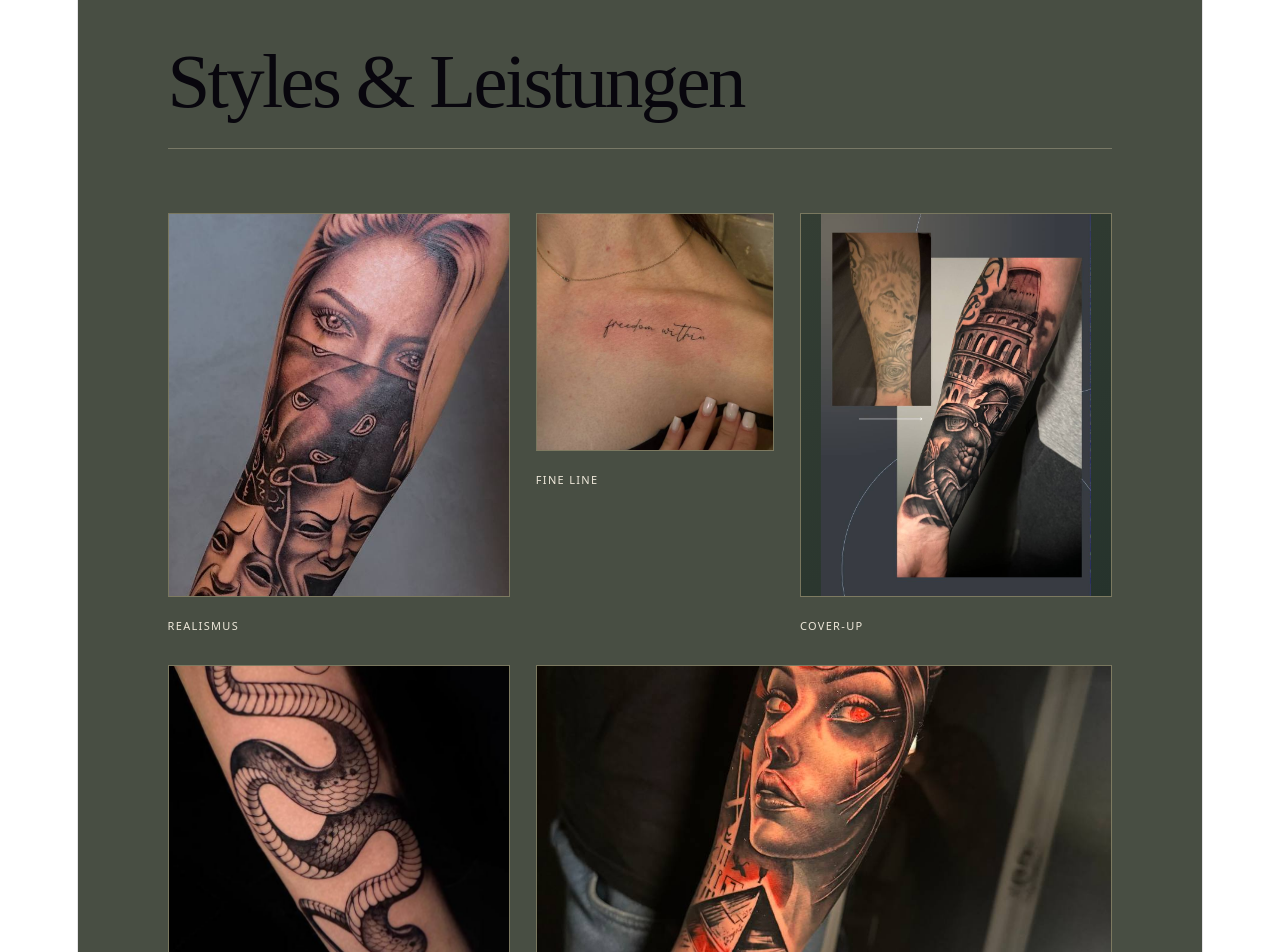
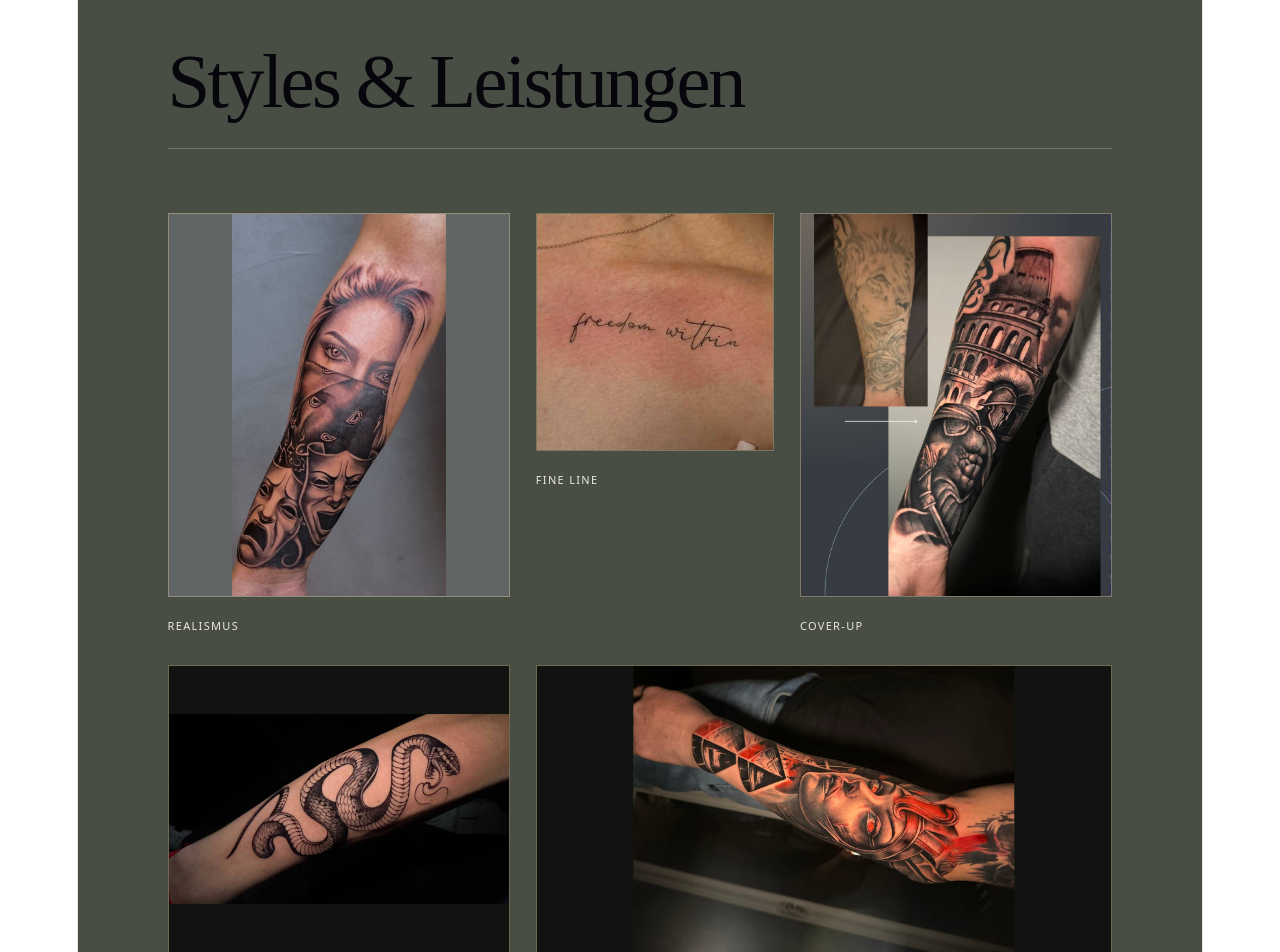
Before and after one commit to AnnaFillanna/dana-tattoo, a React (Vite) app: page / in a window 1280 px wide. Shown: the part 880-1832 px from the top of the page. Built offline with nearby package versions, Linux system fonts and the light colour scheme; the HTML template or start-up script is replaced by a standard one.

Commit message:
Tattoo-Motive passend zu ihren Bildrahmen ausrichten

```diff
--- a/src/sections/Styles/Styles.module.scss
+++ b/src/sections/Styles/Styles.module.scss
@@ -251,7 +251,26 @@
   .imagePlaceholder { transition: none; }
 }
 
+.imagePlaceholder { container-type: size; }
 .imagePlaceholder img { display: block; width: 100%; height: 100%; object-fit: cover; transition: transform 400ms ease; }
-.coverUp .imagePlaceholder img { object-fit: contain; }
-@media (hover: hover) and (pointer: fine) { .card:hover .imagePlaceholder img { transform: scale(1.03); } }
-@media (prefers-reduced-motion: reduce) { .imagePlaceholder img { transition: none; } .card:hover .imagePlaceholder img { transform: none; } }
+.realismus .imagePlaceholder { background: #626566; }
+.realismus .imagePlaceholder img { object-fit: contain; }
+.fineLine .imagePlaceholder img { transform: scale(1.65); object-position: 50% 49%; }
+.coverUp .imagePlaceholder { background: #393d43; }
+.coverUp .imagePlaceholder img { object-fit: cover; }
+.blackGrey .imagePlaceholder, .color .imagePlaceholder { background: #101310; }
+.blackGrey .imagePlaceholder img, .color .imagePlaceholder img {
+ position: absolute; left: 50%; top: 50%; width: 100cqh; height: 100cqw;
+ max-width: none; object-fit: contain; transform: translate(-50%, -50%) rotate(90deg);
+}
+@media (hover: hover) and (pointer: fine) {
+ .card:hover .imagePlaceholder img { transform: scale(1.03); }
+ .fineLine:hover .imagePlaceholder img { transform: scale(1.70); }
+ .blackGrey:hover .imagePlaceholder img, .color:hover .imagePlaceholder img { transform: translate(-50%, -50%) rotate(90deg) scale(1.03); }
+}
+@media (max-width: 1000px) and (min-width: 651px) {
+ .blackGrey .imagePlaceholder img, .color .imagePlaceholder img { position: static; width: 100%; height: 100%; transform: none; }
+ .blackGrey:hover .imagePlaceholder img, .color:hover .imagePlaceholder img { transform: scale(1.03); }
+}
+@media (max-width: 650px) { .blackGrey .imagePlaceholder { height: 300px; } }
+@media (prefers-reduced-motion: reduce) { .imagePlaceholder img { transition: none; } }
```
